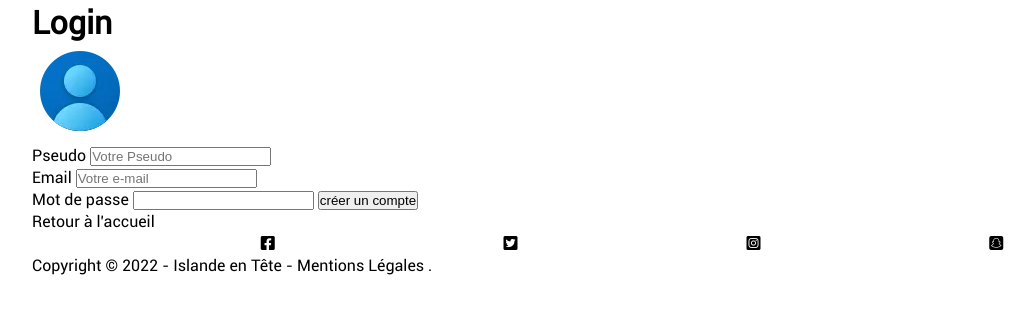
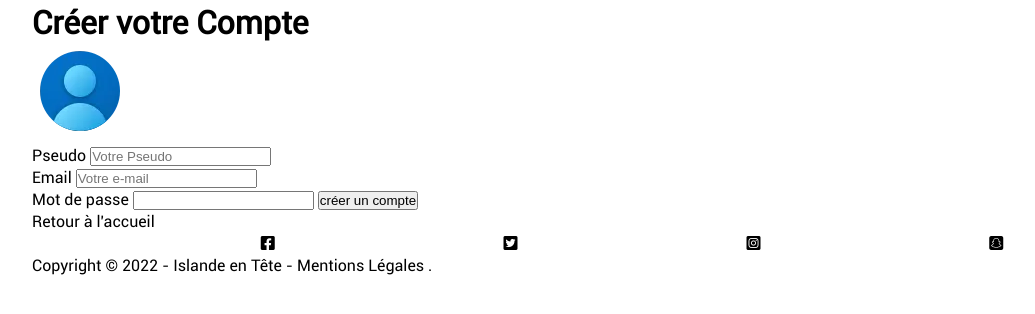
Before and after one commit to bigben35/projet-blog-kercode, a PHP site: page /index.php?action=createUser in a window 1280 px wide. Shown: the part 103-417 px from the top of the page, without its empty margins (8-1043 px from the left). Run offline with PHP 8.4, Linux system fonts and the light colour scheme.

Commit message:
changement titre createUser

```diff
--- a/app/Views/front/createUser.php
+++ b/app/Views/front/createUser.php
@@ -4,7 +4,7 @@ $description = "";
 ob_start();
 ?>
 
-<h1>Login</h1>
+<h1>Créer votre Compte</h1>
 <img src="app/Public/images/iconLogin.webp" alt="icône de l'utilisateur">
 
 <div id="inscription">
```
